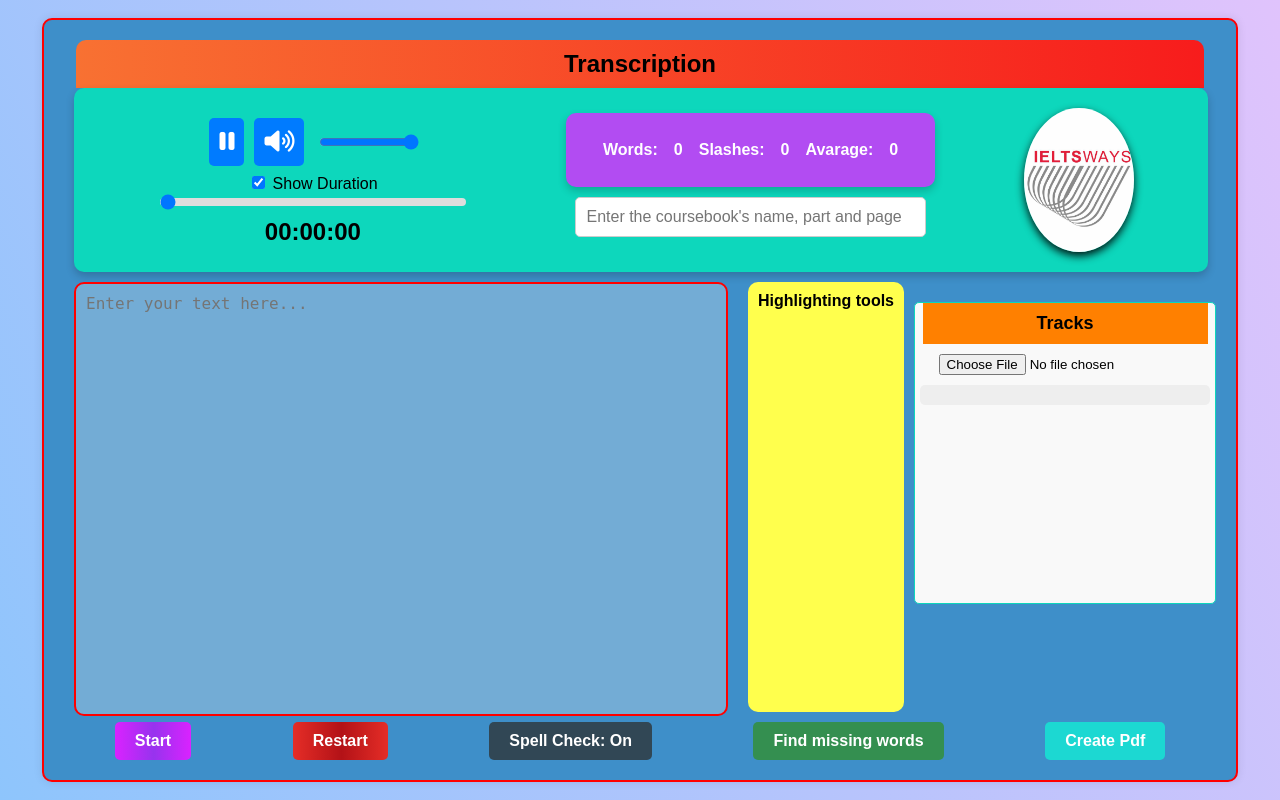
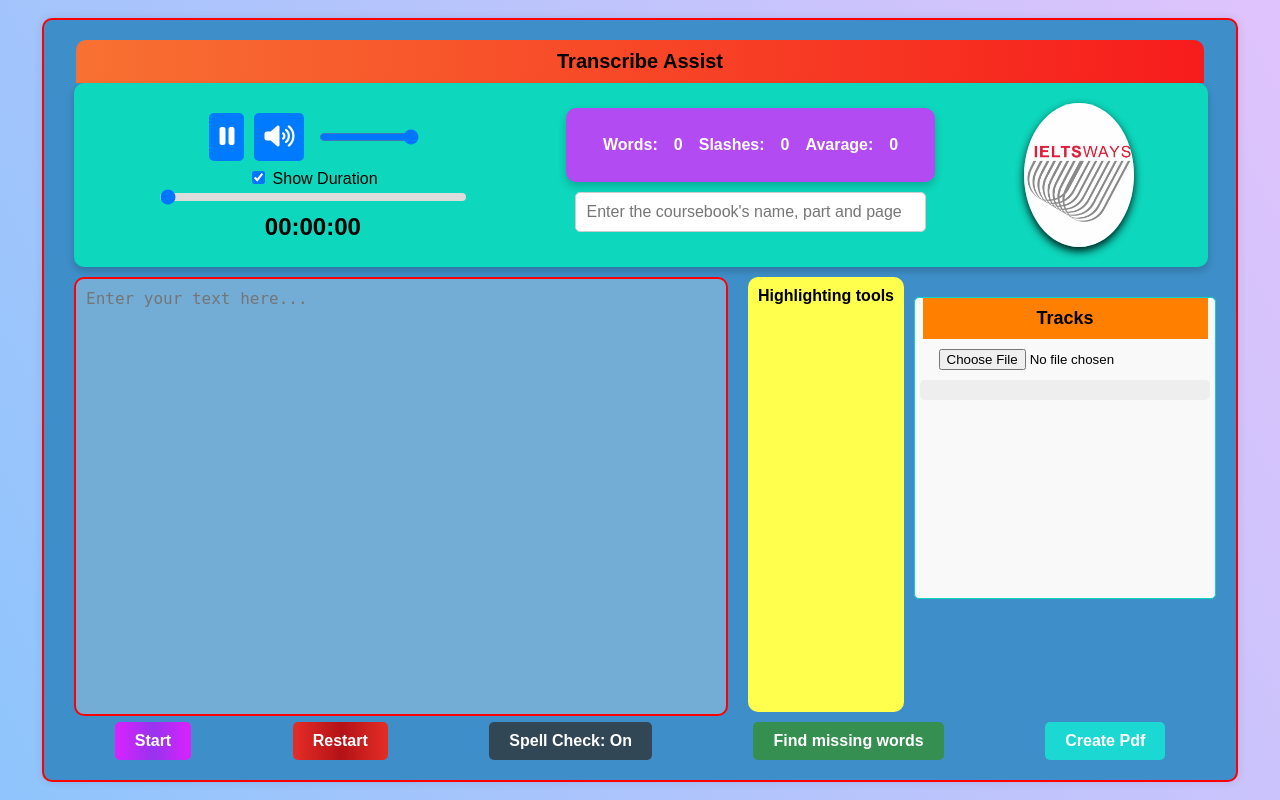
Before and after one commit to Arminarm90/Transcription-Assist, a Django app: page / in a window 1280 px wide. Run offline with Django 4.2, Linux system fonts and the light colour scheme; data that the repository does not hold is empty.

Commit message:
changing the app name

```diff
--- a/templates/audio/assist.html
+++ b/templates/audio/assist.html
@@ -5,7 +5,7 @@
   <head>
     <meta charset="UTF-8" />
     <meta name="viewport" content="width=device-width, initial-scale=1.0" />
-    <title>Transcription Assist</title>
+    <title>Transcribe Assist</title>
     <link rel="stylesheet" href="{% static 'css/style.css'%}" />
     <link
       rel="stylesheet"
@@ -14,7 +14,7 @@
   </head>
   <body>
     <div class="container">
-      <div class="header">Transcription</div>
+      <div class="header">Transcribe Assist</div>
       <div class="audio-player">
         <audio id="audio">
           <source id="audio-source" src="" type="audio/mp3" />
--- a/transcription/static/css/style.css
+++ b/transcription/static/css/style.css
@@ -27,7 +27,7 @@ body {
   margin: auto;
   width: 98%;
   text-align: center;
-  font-size: 24px;
+  font-size: 20px;
   font-weight: bold;
   padding: 10px 0;
   border-radius: 10px 10px 0 0;
```
